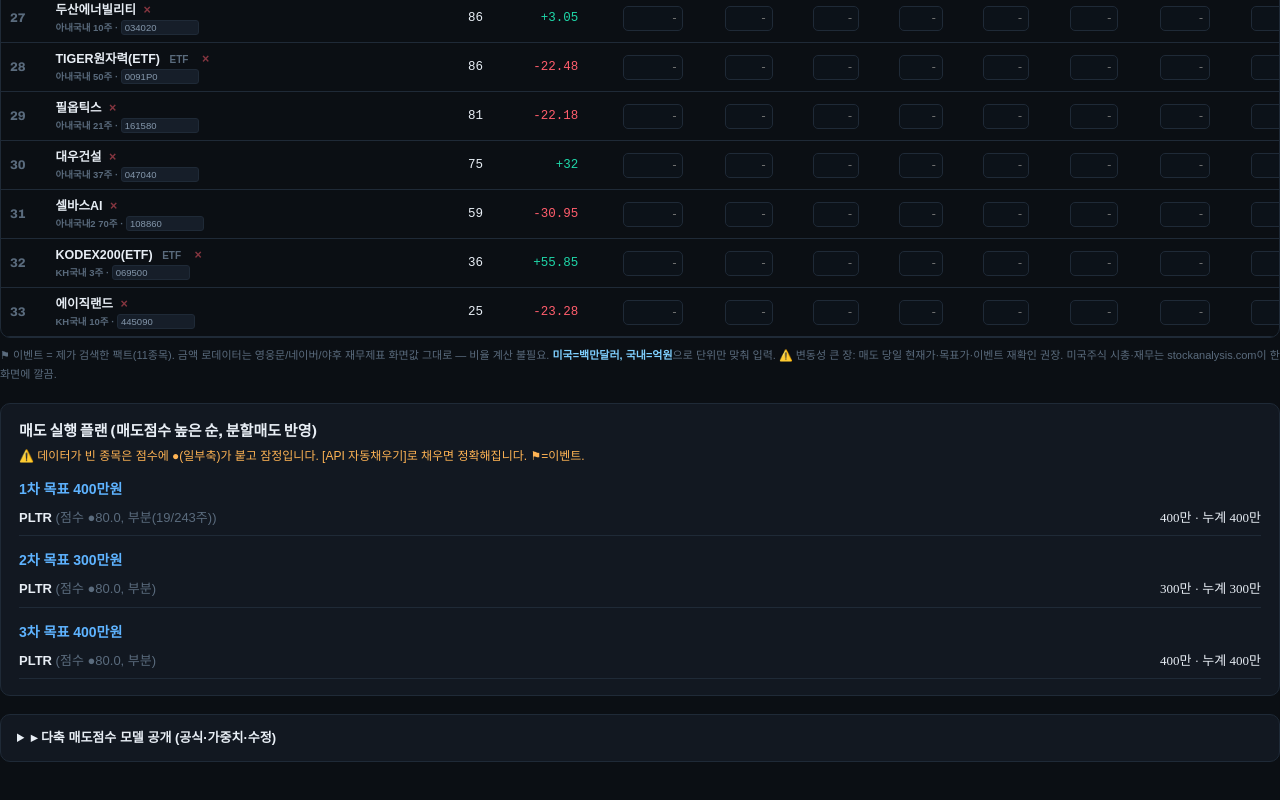
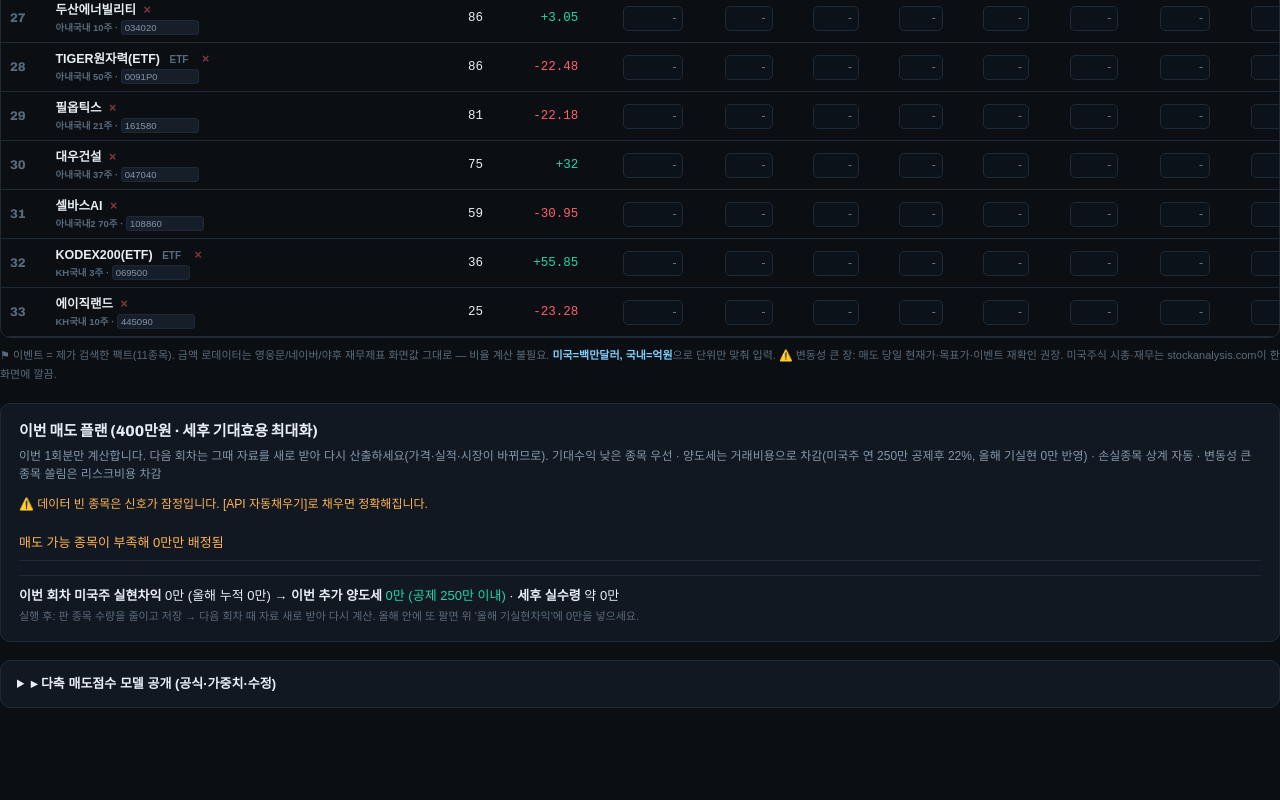
Before and after one commit to pawn13579-afk/stock-proxy, a website: page index.html in a window 1280 px wide. Shown: the part 1820-2620 px from the top of the page. Drawn offline with Linux system fonts and the light colour scheme; a web font is replaced by a local one.

Commit message:
Add files via upload

```diff
--- a/index.html
+++ b/index.html
@@ -87,9 +87,8 @@
 <div class="wrap">
   <div class="controls">
     <div class="ctl"><label>환율 USD/KRW</label><input id="fx" class="num" value="1559"></div>
-    <div class="ctl"><label>1차(만원)</label><input id="t1" class="num" value="400"></div>
-    <div class="ctl"><label>2차(만원)</label><input id="t2" class="num" value="300"></div>
-    <div class="ctl"><label>3차(만원)</label><input id="t3" class="num" value="400"></div>
+    <div class="ctl"><label>이번에 팔 금액(만원)</label><input id="tAmt" class="num" value="400"></div>
+    <div class="ctl"><label>올해 기실현 미국주차익(만원)</label><input id="usGainYTD" class="num" value="0" title="올해 이미 매도해 실현한 미국주 양도차익. 250만 공제 잔여 계산용. 없으면 0"></div>
     <div class="ctl" style="flex:1;min-width:300px"><label>Vercel 프록시 주소</label><input id="proxyUrl" style="width:100%" placeholder="(같은 주소에 올렸으면 비워두세요)"></div>
     <button onclick="fillAll()" style="background:var(--pos)">🔄 API 자동채우기</button>
     <span id="fillStatus" style="font-size:12px;color:var(--dim)"></span>
@@ -326,20 +325,112 @@
     '<div class="card"><div class="k">암호화폐</div><div class="v num">'+coin.toFixed(0)+'만</div></div>'+
     '<div class="card"><div class="k">완전/일부(●)</div><div class="v num"><span style="color:var(--pos)">'+full+'</span>/<span style="color:var(--warn)">'+partial+'</span> <span style="font-size:11px;color:var(--faint)">/'+HOLD.length+'</span></div></div>';
 }
-function planLine(h,amt,sum,score,partial,tag){return '<div class="planrow"><span class="nm">'+h.n+' <span style="color:var(--faint);font-weight:400">(점수 '+(partial?'●':'')+score.toFixed(1)+(tag?', '+tag:'')+')</span></span><span class="amt">'+amt.toFixed(0)+'만 · 누계 '+sum.toFixed(0)+'만</span></div>';}
-let prevH=null,prevScore=0,prevPartial=false;
+function planLine(h,amt,cum,sig,tag,extra){return '<div class="planrow"><span class="nm">'+h.n+' <span style="color:var(--faint);font-weight:400">(매도신호 '+sig.toFixed(1)+(tag?', '+tag:'')+(extra?', '+extra:'')+')</span></span><span class="amt">'+amt.toFixed(0)+'만 · 누계 '+cum.toFixed(0)+'만</span></div>';}
+
+// ===== 매도 모델: 세후 기대효용 최대화 =====
+// 철학: 매도는 "기대수익 낮은 것을 빼되, 세금은 거래비용으로 차감하고, 한 종목·한 시점 쏠림은 리스크비용으로 차감"
+// → 종목 점수 정렬이 아니라, 1100만을 어디서 빼면 세후로 가장 이득인지를 단위씩 최적화.
+
+// 기대수익 신호: 낮을수록 팔아야(높은 신호). ER·VAL·GROWTH·PROFIT·MOM만 통합(집중도·세금·수급 제외 — 그건 비용/제약이지 기대수익 아님)
+function sellSignal(h){
+  const r=sellScore(h); if(!r||!r.parts)return null;
+  const p=r.parts, keys=['ER','VAL','GROWTH','PROFIT','MOM'];
+  const v=keys.map(k=>p[k]).filter(x=>x!=null);
+  return v.length?v.reduce((a,b)=>a+b,0)/v.length:null;
+}
+// 종목 평가차익(만원): 평가 × (1 - 1/(1+수익률))
+function gainOf(h){
+  const ev=evalManwon(h), r=(h.ret||0)/100;
+  if(r<=-1)return -ev;
+  return ev - ev/(1+r);
+}
+// 미국주만 양도세 대상(연 250만 공제 후 22%). 한국주·코인=0
+function isTaxable(h){return h.mkt==='US';}
+
 function renderPlans(scored){
-  const targets=[{label:'1차',v:parseFloat(document.getElementById('t1').value)||0},{label:'2차',v:parseFloat(document.getElementById('t2').value)||0},{label:'3차',v:parseFloat(document.getElementById('t3').value)||0}];
-  const ready=scored.filter(r=>r.score!=null);
+  const AMT=parseFloat(document.getElementById('tAmt').value)||0;       // 이번에 팔 금액
+  const usYTD=parseFloat(document.getElementById('usGainYTD').value)||0; // 올해 이미 실현한 미국주 차익
+  const DEDUCT=250, RATE=0.22, STEP=5;
+
+  const cands=HOLD.filter(h=>sellSignal(h)!=null);
   const allFilled=HOLD.every(h=>{const r=sellScore(h);return r.score!=null&&!r.partial;});
-  let html='<h3>매도 실행 플랜 (매도점수 높은 순, 분할매도 반영)</h3>';
-  if(!allFilled)html+='<div class="pn" style="color:var(--warn)">⚠️ 데이터가 빈 종목은 점수에 ●(일부축)가 붙고 잠정입니다. [API 자동채우기]로 채우면 정확해집니다. ⚑=이벤트.</div>';
-  else html+='<div class="pn" style="color:var(--pos)">✅ 전 종목 데이터 완비.</div>';
-  let idx=0,leftover=0;
-  for(const t of targets){if(t.v<=0)continue;html+='<div style="margin-top:14px;font-weight:700;color:var(--accent)">'+t.label+' 목표 '+t.v+'만원</div>';let sum=0,any=false;
-    if(leftover>0){const need=t.v-sum;if(leftover<=need){sum+=leftover;html+=planLine(prevH,leftover,sum,prevScore,prevPartial,'잔여전량');leftover=0;idx++;any=true;}else{sum+=need;leftover-=need;html+=planLine(prevH,need,sum,prevScore,prevPartial,'부분');any=true;}}
-    while(idx<ready.length&&sum<t.v){const r=ready[idx],amt=evalManwon(r.h),need=t.v-sum;if(amt<=need){sum+=amt;idx++;any=true;html+=planLine(r.h,amt,sum,r.score,r.partial,'전량');}else{sum+=need;leftover=amt-need;prevH=r.h;prevScore=r.score;prevPartial=r.partial;any=true;const sh=r.h.qtyTotal*(need/amt);html+=planLine(r.h,need,sum,r.score,r.partial,'부분('+(r.h.qtyTotal<1?sh.toFixed(3):Math.round(sh))+'/'+r.h.qtyTotal+'주)');break;}}
-    if(!any)html+='<div class="planrow"><span class="empty">남은 종목 없음</span></div>';}
+  let html='<h3>이번 매도 플랜 ('+AMT+'만원 · 세후 기대효용 최대화)</h3>';
+  html+='<div class="pn">이번 1회분만 계산합니다. 다음 회차는 그때 자료를 새로 받아 다시 산출하세요(가격·실적·시장이 바뀌므로). 기대수익 낮은 종목 우선 · 양도세는 거래비용으로 차감(미국주 연 '+DEDUCT+'만 공제후 '+(RATE*100)+'%, 올해 기실현 '+usYTD+'만 반영) · 손실종목 상계 자동 · 변동성 큰 종목 쏠림은 리스크비용 차감</div>';
+  if(!allFilled)html+='<div class="pn" style="color:var(--warn)">⚠️ 데이터 빈 종목은 신호가 잠정입니다. [API 자동채우기]로 채우면 정확해집니다.</div>';
+  if(AMT<STEP){html+='<div class="planrow"><span class="empty">팔 금액을 입력하세요</span></div>';document.getElementById('plans').innerHTML=html;return;}
+
+  const betas=cands.map(h=>h.beta).filter(x=>x!=null);
+  const bmin=betas.length?Math.min(...betas):0, bmax=betas.length?Math.max(...betas):1;
+  const betaNorm=(b)=>(b==null||bmax===bmin)?0:(b-bmin)/(bmax-bmin);
+
+  const sold={}; cands.forEach(h=>sold[h.n]=0);
+  let usGainCum=usYTD;  // 세금 기준점 = 올해 이미 실현한 차익부터 시작
+
+  // 한 STEP을 어느 종목에서 뺄지: net = 매도신호 - 세금페널티 - 변동성쏠림페널티
+  // 세금: 공제(250만) 초과분에만 22% 한계세율 → 공제 안이면 페널티 0 (이미 그렇게 계산)
+  // 변동성 쏠림: 베타 큰 종목은 이번 금액의 35%를 하드상한(그 이상 못 뽑음) + 그 전에도 누진 페널티
+  const VOL_CAP_RATIO=0.35;   // 고변동 종목 한 종목 상한 (이번 금액 대비)
+  const SOFT_RATIO=0.20;      // 이 비율 넘으면 페널티 누진 시작
+  function pickStep(){
+    let best=null, bestNet=-1e9, bestInfo=null;
+    for(const h of cands){
+      const remain=evalManwon(h)-sold[h.n];
+      if(remain<STEP-0.01)continue;
+      const bn=betaNorm(h.beta); // 0~1, 베타 클수록 1
+      // 변동성 큰 종목 하드 상한: 베타 정규화>0.5면 이번 금액의 35%까지만
+      if(bn>0.5 && sold[h.n]>=AMT*VOL_CAP_RATIO-0.01)continue;
+      const sig=sellSignal(h);
+      let taxPen=0, gStep=0;
+      if(isTaxable(h)){
+        const ev=evalManwon(h), g=gainOf(h);
+        gStep = ev>0 ? g*(STEP/ev) : 0;
+        const before=Math.max(0,usGainCum-DEDUCT)*RATE;
+        const after=Math.max(0,usGainCum+gStep-DEDUCT)*RATE;
+        taxPen=((after-before)/STEP)*10; // 공제 넘는 차익에만 발생 → 한계세율 반영
+      }
+      // 변동성 쏠림 누진 페널티: 이번 금액의 20% 넘으면 베타 비례로 가중 (한 종목 몰빵 억제)
+      const over=Math.max(0, sold[h.n]-AMT*SOFT_RATIO)/Math.max(1,AMT*SOFT_RATIO);
+      const volPen=bn*over*3.0;
+      const net=sig - taxPen - volPen;
+      if(net>bestNet){bestNet=net; best=h; bestInfo={gStep,sig};}
+    }
+    return best?{h:best,info:bestInfo}:null;
+  }
+
+  const steps=Math.round(AMT/STEP);
+  let placed=0;
+  for(let s=0;s<steps;s++){
+    const pk=pickStep(); if(!pk)break;
+    sold[pk.h.n]+=STEP; placed+=STEP;
+    if(isTaxable(pk.h))usGainCum+=pk.info.gStep;
+  }
+
+  // 결과 정리: 매도신호 높은 순
+  const items=Object.keys(sold).filter(n=>sold[n]>=STEP-0.01)
+    .map(n=>{const h=cands.find(x=>x.n===n);return{h,amt:sold[n],sig:sellSignal(h),beta:h.beta};})
+    .sort((a,b)=>b.sig-a.sig);
+
+  const thisGain=usGainCum-usYTD; // 이번 회차로 새로 실현된 미국주 차익
+  const taxBefore=Math.max(0,usYTD-DEDUCT)*RATE;
+  const taxAfter=Math.max(0,usGainCum-DEDUCT)*RATE;
+  const thisTax=taxAfter-taxBefore; // 이번 매도로 추가되는 세금
+
+  let cum=0;
+  for(const it of items){
+    cum+=it.amt;
+    const h=it.h, ev=evalManwon(h);
+    const sh=h.qtyTotal*(it.amt/ev);
+    const taxable=isTaxable(h)?(gainOf(h)>0?'차익':'손실상계'):'비과세';
+    const volTag=betaNorm(it.beta)>0.5?'고변동(분산)':'';
+    const tag=(it.amt>=ev-0.5?'전량':'부분 '+(h.qtyTotal<1?sh.toFixed(3):Math.round(sh))+'/'+h.qtyTotal+'주');
+    html+=planLine(h,it.amt,cum,it.sig,tag,taxable+(volTag?', '+volTag:''));
+  }
+  if(placed<AMT-0.5)html+='<div class="planrow" style="color:var(--warn)"><span>매도 가능 종목이 부족해 '+placed.toFixed(0)+'만만 배정됨</span></div>';
+  html+='<div style="margin-top:14px;padding-top:10px;border-top:1px solid var(--line);font-size:13px">'
+    +'<b>이번 회차 미국주 실현차익</b> '+thisGain.toFixed(0)+'만 (올해 누적 '+usGainCum.toFixed(0)+'만) → '
+    +'<b>이번 추가 양도세</b> '+(thisTax<=0?'<span style="color:var(--pos)">0만 (공제 '+DEDUCT+'만 이내)</span>':'<span style="color:var(--warn)">'+thisTax.toFixed(0)+'만</span>')
+    +' · <b>세후 실수령</b> 약 '+(placed-thisTax).toFixed(0)+'만<br>'
+    +'<span style="color:var(--faint);font-size:11px">실행 후: 판 종목 수량을 줄이고 저장 → 다음 회차 때 자료 새로 받아 다시 계산. 올해 안에 또 팔면 위 \'올해 기실현차익\'에 '+usGainCum.toFixed(0)+'만을 넣으세요.</span></div>';
   document.getElementById('plans').innerHTML=html;
 }
 function renderWeights(){const g=document.getElementById('weights');g.innerHTML='';for(const k in W){g.innerHTML+='<div class="wrow"><span>'+k+'</span><input value="'+W[k]+'" onchange="W[\''+k+'\']=parseFloat(this.value)||0"></div>';}}
```
